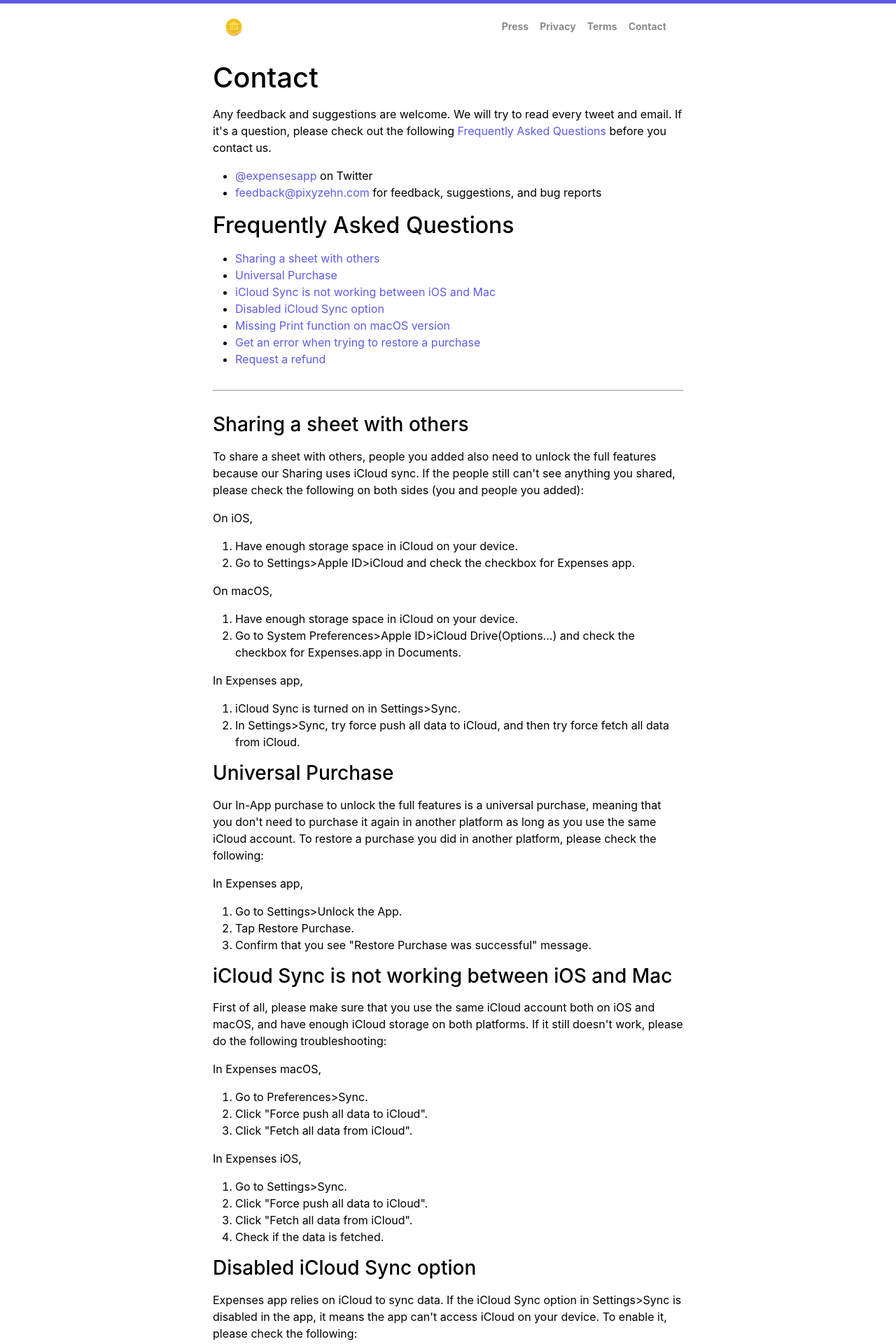
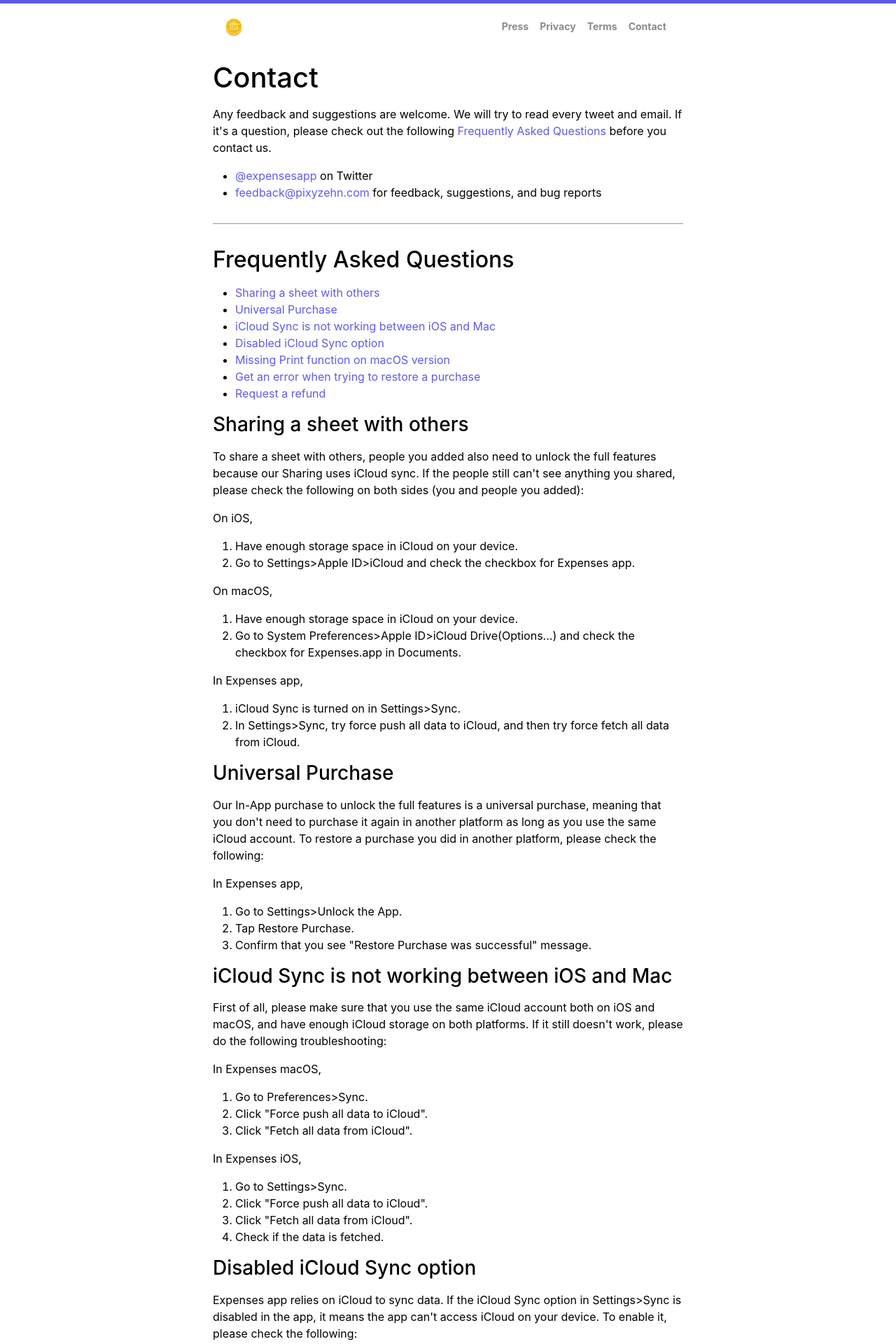
Before and after one commit to bluecometlabs/getexpenses.app, a Jekyll site: the page built from pages/contact.md, in a window 1280 px wide. Shown: the top 1920 px of the page at 70% size. Built offline with Jekyll 4.4.1, drawn with Linux system fonts in a browser that asks for light colours.

Commit message:
Move hr tag

```diff
--- a/_includes/contact.html
+++ b/_includes/contact.html
@@ -5,6 +5,8 @@
         <li><a href="{{ site.links.twitter }}">@expensesapp</a> on Twitter</li>
         <li><a href="mailto:feedback@pixyzehn.com">feedback@pixyzehn.com</a> for feedback, suggestions, and bug reports</li>
     </ul>
+
+    <hr>
 
     <h2 id="frequently-asked-questions">Frequently Asked Questions</h2>
     <ul>
@@ -16,7 +18,6 @@
         <li><a href="#error-when-trying-to-restore-purchase">Get an error when trying to restore a purchase</a></li>
         <li><a href="#request-refund">Request a refund</a></li>
     </ul>
-    <hr>
 
     <h3 id="sharing-sheet-with-others">Sharing a sheet with others</h3>
     <p>To share a sheet with others, people you added also need to unlock the full features because our Sharing uses iCloud sync. If the people still can't see anything you shared, please check the following on both sides (you and people you added):</p>
```
